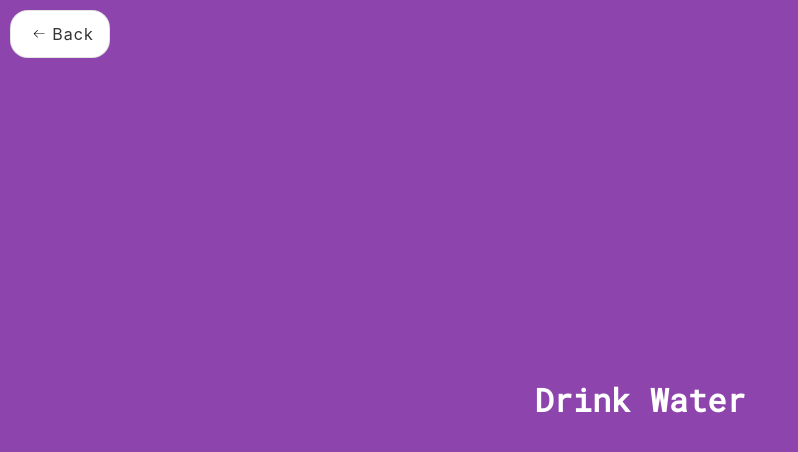
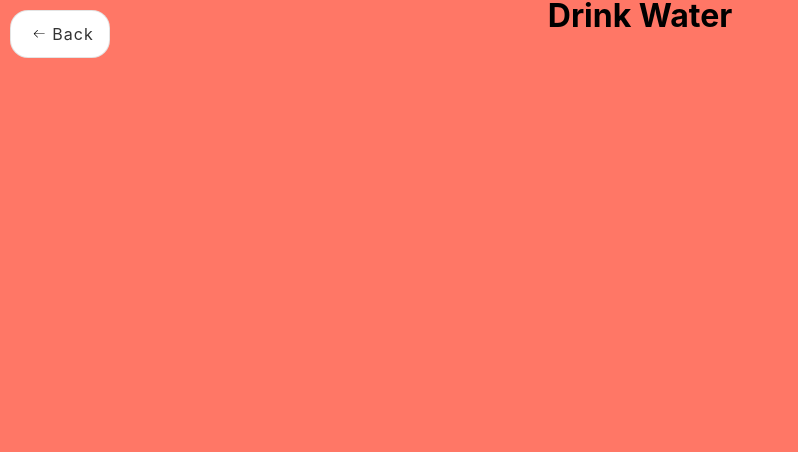
Before and after one commit to jorgehenrrique/50projects-react, a React (Vite) app: page /50projects-react/pages/16-drink-water in a window 1280 px wide. Shown: the top 452 px of the page, without its empty margins (0-798 px from the left). Built offline with nearby package versions, Linux system fonts and the light colour scheme; a web font is replaced by a local one.

Commit message:
Add css proj 16

```diff
--- a/src/pages/16-drink-water/DrinkWater.css
+++ b/src/pages/16-drink-water/DrinkWater.css
@@ -0,0 +1,4 @@
+.body-16 {
+  background-color: #f76;
+  height: 100vh;
+}
--- a/src/pages/16-drink-water/DrinkWater.jsx
+++ b/src/pages/16-drink-water/DrinkWater.jsx
@@ -8,7 +8,7 @@ export default function DrinkWater() {
   }, []);
 
   return (
-    <div className="body-15">
+    <div className="body-16">
       <h1>Drink Water</h1>
     </div>
   );
```
